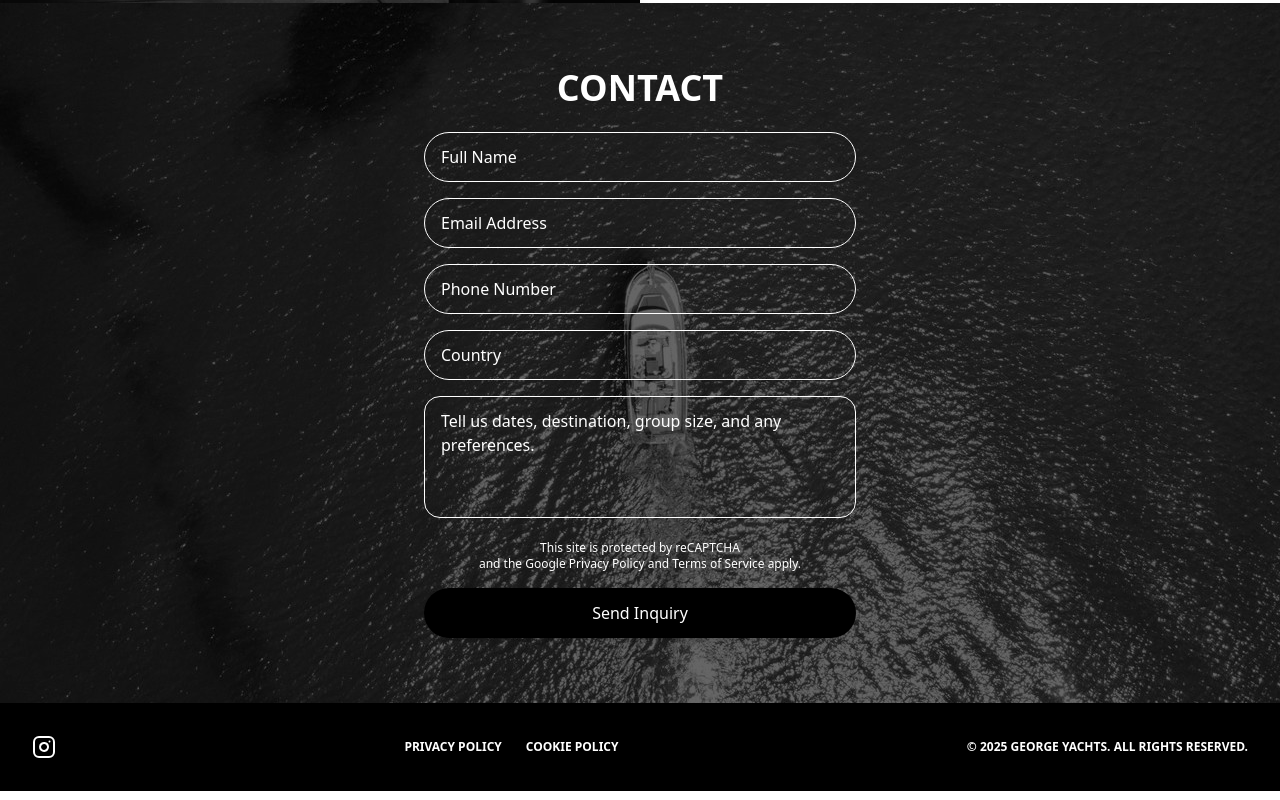
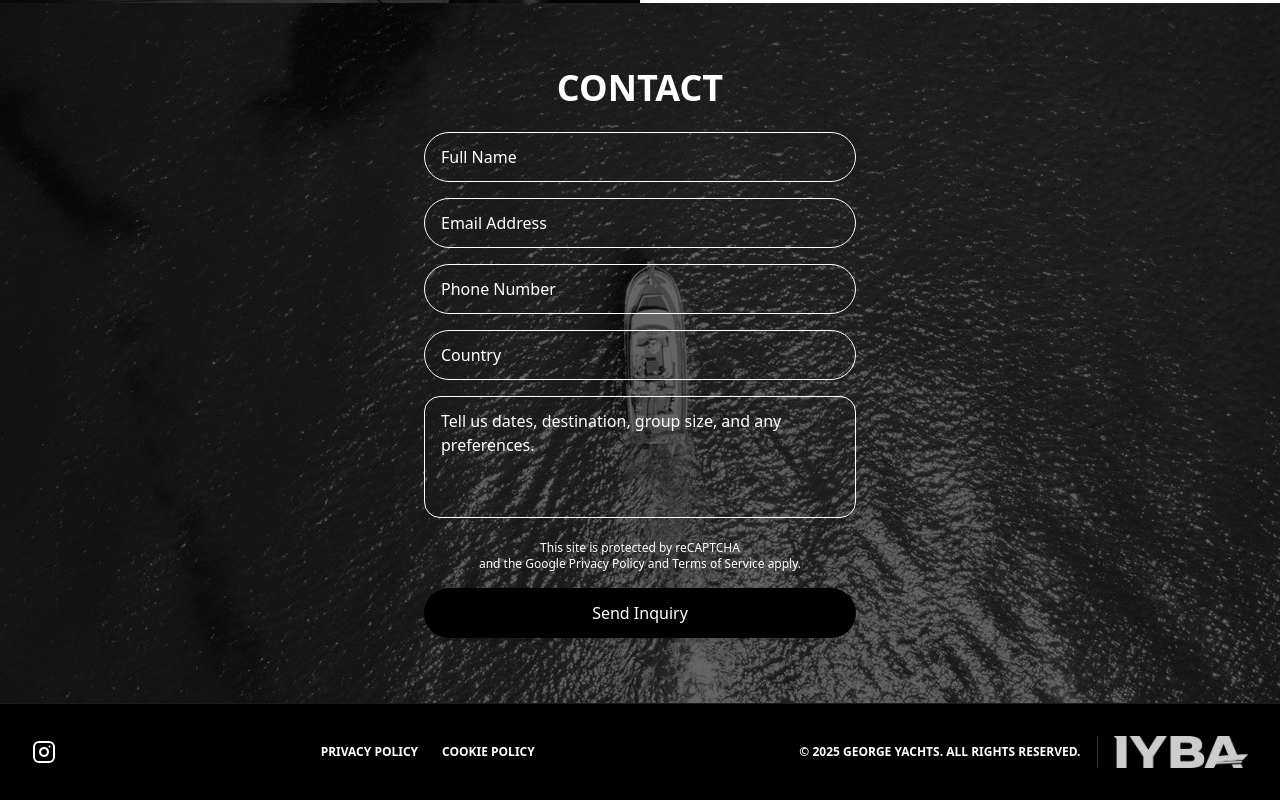
Before and after one commit to gbiniaris13/george-yachts, a Next.js app: page / in a window 1280 px wide. Shown: the part 3997-4797 px from the top of the page. Built offline with nearby package versions, Linux system fonts and the light colour scheme; no server answers.

Commit message:
add iyba logo

```diff
--- a/app/components/FloatingWhatsAppButton.jsx
+++ b/app/components/FloatingWhatsAppButton.jsx
@@ -28,7 +28,7 @@ const FloatingWhatsAppButton = () => {
       target="_blank"
       rel="noopener noreferrer"
       // lg:hidden ensures this button ONLY shows on screens smaller than 1024px
-      className="lg:hidden fixed bottom-34 right-3 z-9999 flex items-center space-x-2 bg-[#25D366] text-white px-4 py-3 rounded-full shadow-lg transition-all duration-300 hover:bg-[#128C7E]"
+      className="lg:hidden fixed bottom-50 right-3 z-9999 flex items-center space-x-2 bg-[#25D366] text-white px-4 py-3 rounded-full shadow-lg transition-all duration-300 hover:bg-[#128C7E]"
       style={{ fontFamily: "var(--font-marcellus)" }}
     >
       <WhatsappIcon className="w-6 h-6" />
--- a/app/components/Footer.jsx
+++ b/app/components/Footer.jsx
@@ -1,51 +1,71 @@
+"use client";
+
+import React from "react";
 import { Instagram } from "lucide-react";
+import Link from "next/link";
 
 const Footer = () => {
+  // Dynamic year for copyright
+  const currentYear = new Date().getFullYear();
+
   const links = [
     { name: "PRIVACY POLICY", href: "/privacy" },
     { name: "COOKIE POLICY", href: "/cookies" },
   ];
 
-  const socialIcons = [
-    { icon: Instagram, href: "https://www.instagram.com/georgeyachts" },
-  ];
+  return (
+    <footer className="w-full bg-black text-white py-8 px-4 sm:px-6 lg:px-8 z-40 border-t border-white/10">
+      <div className="max-w-[1530px] mx-auto flex flex-col md:flex-row md:justify-between items-center space-y-6 md:space-y-0">
+        {/* 1. Social Icons & IYBA (Left/Center on Mobile) */}
+        <div className="flex flex-col md:flex-row items-center md:space-x-6 space-y-4 md:space-y-0">
+          {/* MOBILE ONLY: IYBA Logo above Instagram */}
+          <div className="md:hidden mb-6">
+            <img
+              src="/images/iyba.png"
+              alt="IYBA Member"
+              className="h-8 w-auto"
+            />
+          </div>
 
-  return (
-    // CHANGED: Added fixed bottom-0 left-0 w-full z-40 to make the footer fixed
-    <footer className=" w-full bg-black text-white py-8 px-4 sm:px-6 lg:px-8 z-40">
-      <div className="max-w-[1530px] mx-auto flex flex-col md:flex-row md:justify-between items-center space-y-6 md:space-y-0">
-        {/* 1. Social Icons (Left or Center on Mobile) */}
-        <div className="flex space-x-6">
-          {socialIcons.map((Social, index) => (
-            <a
+          {/* Instagram Icon */}
+          <a
+            href="https://www.instagram.com/georgeyachts"
+            target="_blank"
+            rel="noopener noreferrer"
+            className="text-white hover:text-[#DAA520] transition duration-200"
+            aria-label="Instagram"
+          >
+            <Instagram className="w-6 h-6" />
+          </a>
+        </div>
+
+        {/* 2. Policy Links (Center) */}
+        <div className="flex space-x-6 text-xs font-bold">
+          {links.map((link, index) => (
+            <Link
               key={index}
-              href={Social.href}
-              target="_blank"
-              rel="noopener noreferrer"
-              className="text-white hover:text-[#7a6200] transition duration-200"
-              aria-label={Social.name}
+              href={link.href}
+              className="hover:text-[#DAA520] transition duration-200"
             >
-              <Social.icon className="w-6 h-6" />
-            </a>
+              {link.name}
+            </Link>
           ))}
         </div>
 
-        {/* 2. Policy Links (Center or Right on Mobile) */}
-        <div className="flex space-x-6 text-xs font-bold">
-          {links.map((link, index) => (
-            <a
-              key={index}
-              href={link.href}
-              className="hover:text-[#7a6200] transition duration-200"
-            >
-              {link.name}
-            </a>
-          ))}
-        </div>
+        {/* 3. Copyright & Desktop IYBA (Right) */}
+        <div className="flex items-center space-x-4">
+          <div className="text-xs text-white font-bold">
+            &copy; {currentYear} GEORGE YACHTS. ALL RIGHTS RESERVED.
+          </div>
 
-        {/* 3. Copyright (Far Right on Desktop) */}
-        <div className="text-xs text-white font-bold">
-          &copy; {new Date().getFullYear()} GEORGE YACHTS. ALL RIGHTS RESERVED.
+          {/* DESKTOP ONLY: IYBA Logo next to copyright */}
+          <div className="hidden md:block pl-4 border-l border-white/20">
+            <img
+              src="/images/iyba.png"
+              alt="IYBA Member"
+              className="h-8 w-auto opacity-80 hover:opacity-100 transition-opacity duration-300"
+            />
+          </div>
         </div>
       </div>
     </footer>
```
Also changed, not shown: public/images/iyba.png (added).
